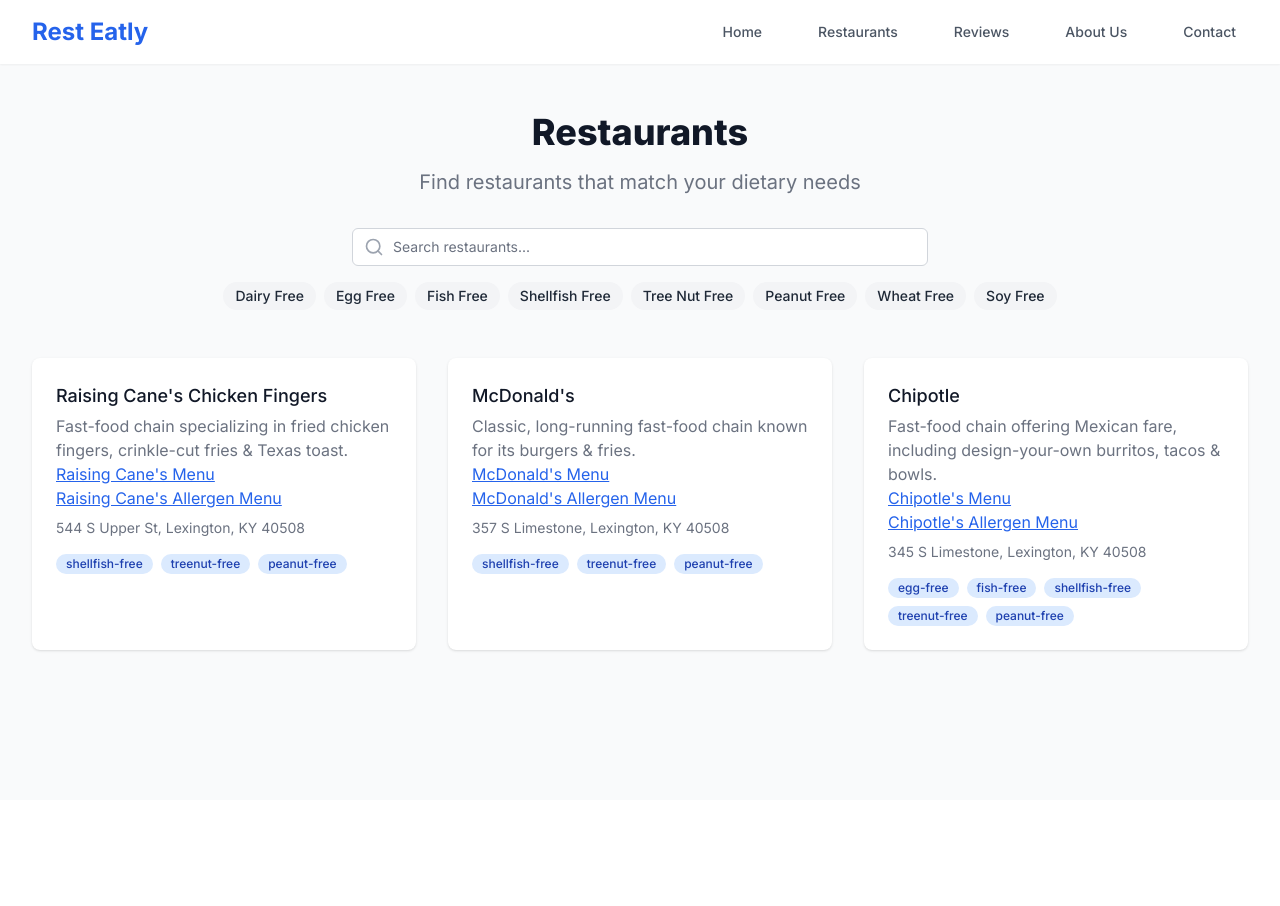
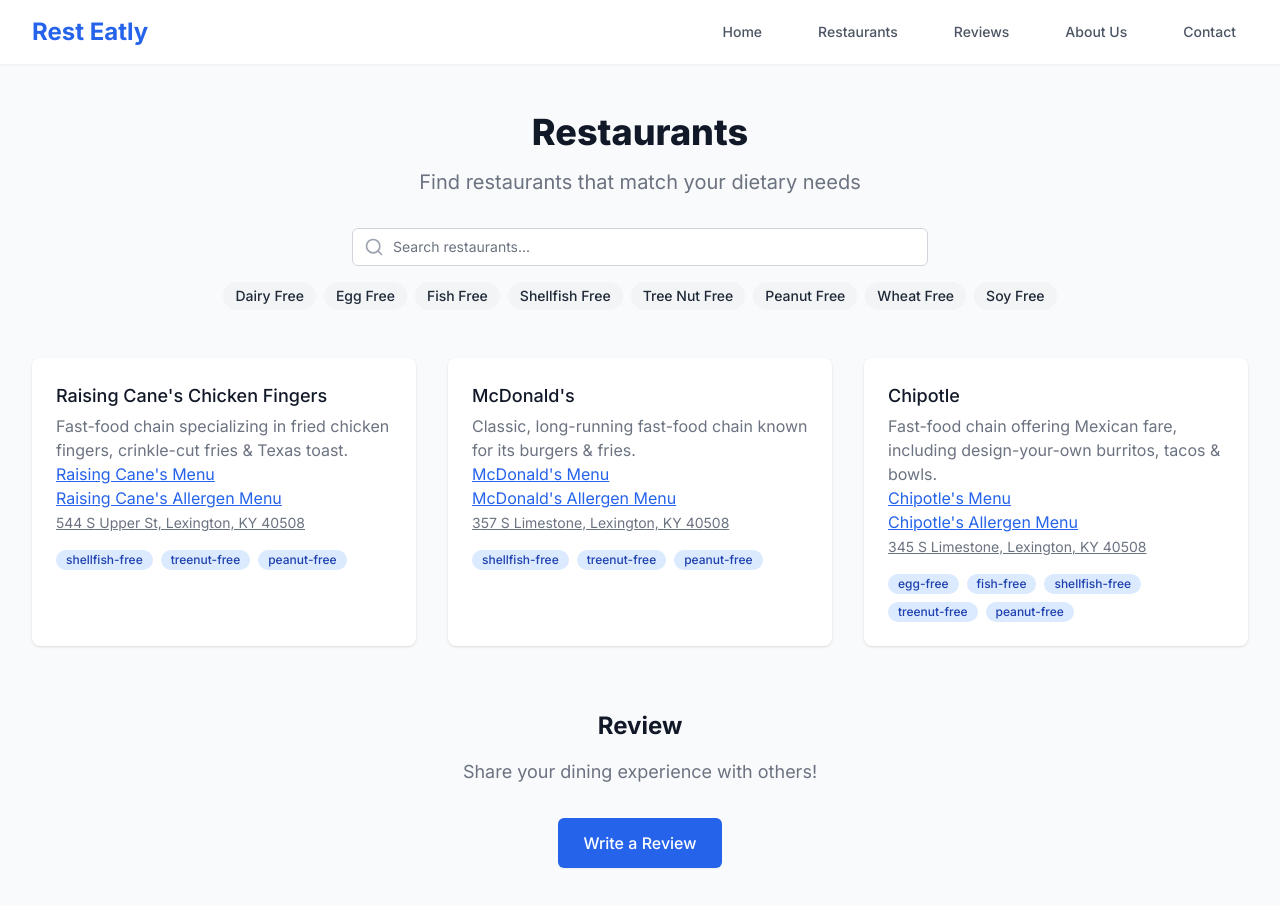
Before and after one commit to CMolina10/rest-eatly, a Next.js app: page /restaurants in a window 1280 px wide. Shown: the top 906 px of the page. Before the commit the page ends 800 px from the top, so only its background shows below. Built offline with nearby package versions, Linux system fonts and the light colour scheme.

Commit message:
Add Google Maps links

```diff
--- a/app/restaurants/page.tsx
+++ b/app/restaurants/page.tsx
@@ -13,13 +13,13 @@
   name: string;
   description: string;
   address: string;
+  addressLink: string;
   cuisine: string;
   allergenInfo: string[];
   allergenLink: string;
   displayLink: string | null;
   menuLink: string;
   menuDisplayLink: string | null;
-  yelpUrl: string;
 }
 
 interface FilterTag {
@@ -47,14 +47,13 @@
       description:
         "Fast-food chain specializing in fried chicken fingers, crinkle-cut fries & Texas toast.",
       address: "544 S Upper St, Lexington, KY 40508",
+      addressLink: "https://maps.app.goo.gl/EXBsHqUmyrw32peS6",
       cuisine: "Southern",
       allergenInfo: ["shellfish-free", "treenut-free", "peanut-free"],
       menuLink: "https://www.raisingcanes.com/full-menu/",
       menuDisplayLink: "Raising Cane's Menu",
       allergenLink: "https://www.raisingcanes.com/allergens/",
       displayLink: "Raising Cane's Allergen Menu",
-      yelpUrl:
-        "https://www.yelp.com/biz/raising-canes-chicken-fingers-lexington",
     },
     {
       id: 2,
@@ -62,6 +61,7 @@
       description:
         "Classic, long-running fast-food chain known for its burgers & fries.",
       address: "357 S Limestone, Lexington, KY 40508",
+      addressLink: "https://maps.app.goo.gl/in1U4QH6cdkmfkTu5",
       cuisine: "American",
       allergenInfo: ["shellfish-free", "treenut-free", "peanut-free"],
       menuLink: "https://www.mcdonalds.com/us/en-us/full-menu.html",
@@ -69,7 +69,6 @@
       allergenLink:
         "https://www.mcdonalds.com/content/dam/sites/uk/nfl/pdf/nutrition/allergen-booklet-16102024.pdf",
       displayLink: "McDonald's Allergen Menu",
-      yelpUrl: "https://www.yelp.com/biz/mcdonalds-lexington-3",
     },
     {
       id: 3,
@@ -77,6 +76,7 @@
       description:
         "Fast-food chain offering Mexican fare, including design-your-own burritos, tacos & bowls.",
       address: "345 S Limestone, Lexington, KY 40508",
+      addressLink: "https://maps.app.goo.gl/rg56UUJo6LqcFe1g7",
       cuisine: "Mexican",
       allergenInfo: [
         "egg-free",
@@ -89,7 +89,6 @@
       menuDisplayLink: "Chipotle's Menu",
       allergenLink: "https://www.chipotle.com/allergens",
       displayLink: "Chipotle's Allergen Menu",
-      yelpUrl: "https://www.yelp.com/biz/chipotle-mexican-grill-lexington-7",
     },
     // Add more sample restaurants as needed
   ]);
@@ -224,9 +223,16 @@
                   >
                     {restaurant.displayLink}
                   </Link>
-                  <p className="mt-2 text-sm text-gray-500">
+                  <br></br>
+                  <Link
+                    href={restaurant.addressLink}
+                    target="_blank"
+                    rel="noopener noreferrer"
+                    className="text-sm text-gray-500 text-decoration: underline"
+                  >
                     {restaurant.address}
-                  </p>
+                  </Link>
+
                   <div className="mt-4 flex flex-wrap gap-2">
                     {restaurant.allergenInfo.map((tag) => (
                       <span
@@ -241,6 +247,12 @@
               </div>
             ))}
           </div>
+
+          {/* Review System */}
+          <ReviewForm
+            restaurants={restaurants}
+            onSubmitReview={handleSubmitReview}
+          />
         </div>
       </div>
     </div>
```
